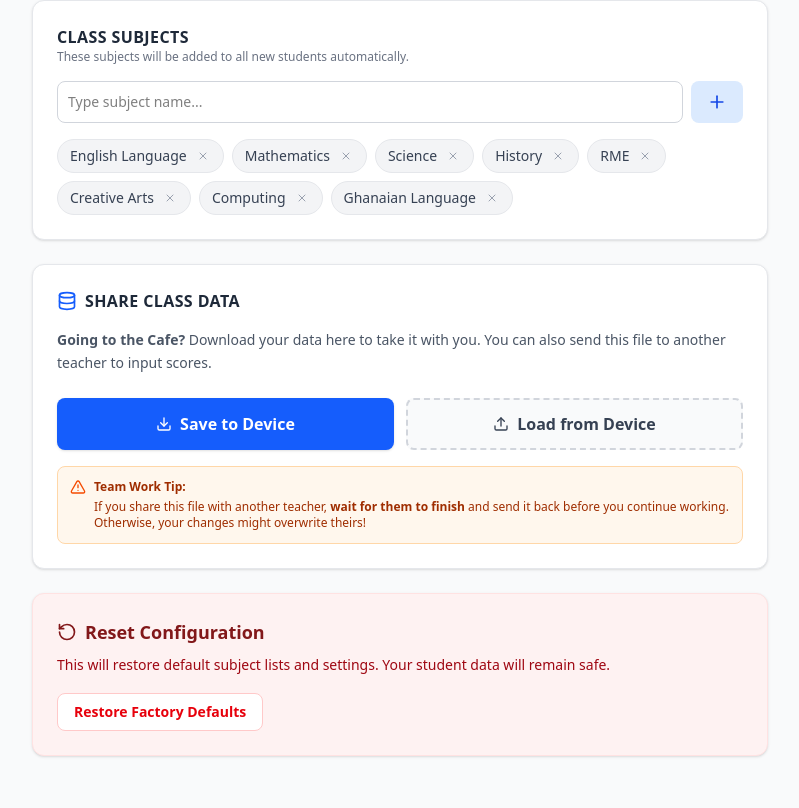
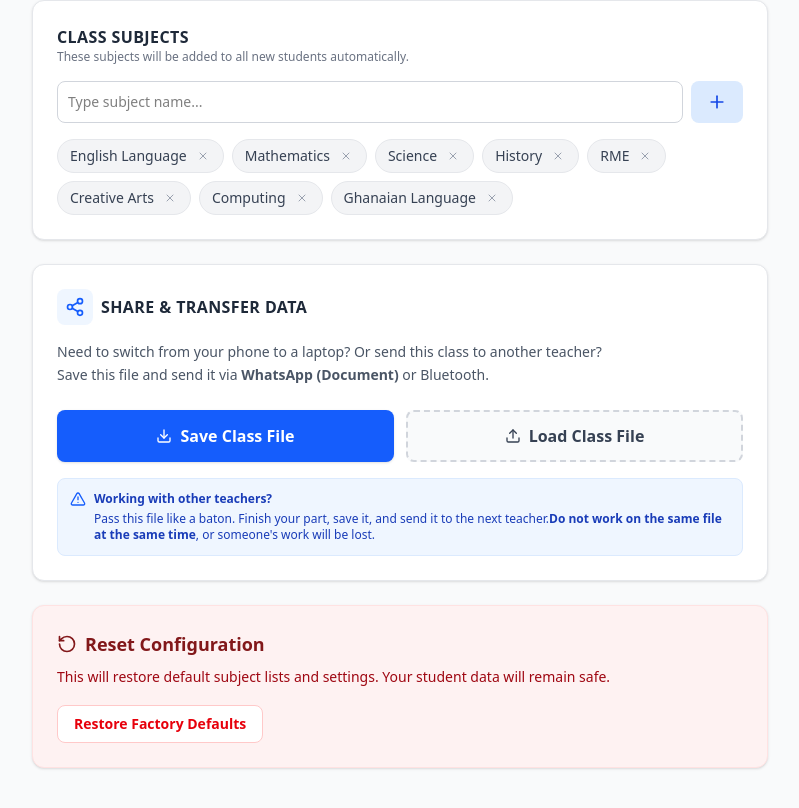
Before and after one commit to adamtoffic/repota, a React (Vite) app: page /settings in a window 1280 px wide. Shown: the part 1535-2343 px from the top of the page, without its empty margins (240-1039 px from the left). Built offline with nearby package versions, Linux system fonts and the light colour scheme.

Commit message:
feat: enhance data backup with shareable json and update dependencies

```diff
--- a/src/components/DashboardToolbar.tsx
+++ b/src/components/DashboardToolbar.tsx
@@ -1,5 +1,5 @@
 // src/components/DashboardToolbar.tsx
-import { Search, Filter, Download, MoreVertical, Trash2, Upload } from "lucide-react";
+import { Search, Download, MoreVertical, Trash2, Upload } from "lucide-react";
 import { useState } from "react";
 import type { ReactNode } from "react"; // Needed for the 'icon' type
 
--- a/src/components/DataBackup.tsx
+++ b/src/components/DataBackup.tsx
@@ -1,20 +1,18 @@
 import { useState, useRef } from "react";
-import { Download, Upload, Database, AlertTriangle, CheckCircle } from "lucide-react";
+import { Download, Upload, AlertTriangle, CheckCircle, Share2 } from "lucide-react"; // ✅ Added Share2 icon
 import { useToast } from "../hooks/useToast";
-import { ConfirmModal } from "./ConfirmModal"; // ✅ Import Modal
-import { safeGetItem, safeSetItem, STORAGE_KEYS } from "../utils/storage"; // ✅ Use Safe Storage
+import { ConfirmModal } from "./ConfirmModal";
+import { safeGetItem, safeSetItem, STORAGE_KEYS } from "../utils/storage";
 
 export function DataBackup() {
   const [status, setStatus] = useState<"idle" | "success" | "error">("idle");
   const [message, setMessage] = useState("");
   const { showToast } = useToast();
 
-  // ✅ STATE FOR MODAL
   const [showImportModal, setShowImportModal] = useState(false);
   const [pendingFile, setPendingFile] = useState<File | null>(null);
   const [importStats, setImportStats] = useState({ count: 0, school: "" });
 
-  // Ref to reset file input
   const fileInputRef = useRef<HTMLInputElement>(null);
 
   // 1. EXPORT HANDLER
@@ -23,7 +21,6 @@ export function DataBackup() {
       const students = safeGetItem(STORAGE_KEYS.STUDENTS);
       const settings = safeGetItem(STORAGE_KEYS.SETTINGS);
 
-      // Parse safely
       const parsedSettings = settings ? JSON.parse(settings) : {};
       const parsedStudents = students ? JSON.parse(students) : [];
 
@@ -42,9 +39,9 @@ export function DataBackup() {
       const className = parsedSettings.className || "Class";
       const date = new Date().toISOString().split("T")[0];
 
-      // Filename: "Royal_School_JHS2_Backup_2025-10-20.json"
+      // Filename optimized for WhatsApp (e.g., "Class6_Data_2025.json")
       link.href = url;
-      link.download = `${schoolName}_${className}_Backup_${date}.json`.replace(/\s+/g, "_");
+      link.download = `${schoolName}_${className}_${date}.json`.replace(/\s+/g, "_");
 
       document.body.appendChild(link);
       link.click();
@@ -52,17 +49,17 @@ export function DataBackup() {
       URL.revokeObjectURL(url);
 
       setStatus("success");
-      showToast(`Backup created with ${parsedStudents.length} students.`, "success");
-      setMessage(`Backup downloaded! (${parsedStudents.length} students)`);
-      setTimeout(() => setStatus("idle"), 3000);
+      showToast("File saved! You can now send this via WhatsApp.", "success");
+      setMessage(`File downloaded. Check your 'Downloads' folder.`);
+      setTimeout(() => setStatus("idle"), 5000);
     } catch (error) {
       setStatus("error");
-      setMessage("Failed to export data.");
+      setMessage("Failed to save file.");
       console.error(error);
     }
   };
 
-  // 2. FILE SELECTION (Pre-Validation)
+  // 2. FILE SELECTION
   const handleFileSelect = (event: React.ChangeEvent<HTMLInputElement>) => {
     const file = event.target.files?.[0];
     if (!file) return;
@@ -73,28 +70,26 @@ export function DataBackup() {
         const content = e.target?.result as string;
         const backup = JSON.parse(content);
 
-        // Validate structure
         if (!backup.students || !backup.settings) {
           throw new Error("Invalid file format");
         }
 
-        // ✅ Save file to state and OPEN MODAL instead of window.confirm
         setPendingFile(file);
         setImportStats({
           count: backup.students.length,
           school: backup.settings.schoolName || "Unknown School",
         });
         setShowImportModal(true);
-      } catch (error) {
+      } catch {
         setStatus("error");
-        showToast("Invalid backup file.", "error");
-        if (fileInputRef.current) fileInputRef.current.value = ""; // Reset
+        showToast("Invalid file. Please select a valid ClassSync file.", "error");
+        if (fileInputRef.current) fileInputRef.current.value = "";
       }
     };
     reader.readAsText(file);
   };
 
-  // 3. ACTUAL IMPORT (After Modal Confirmation)
+  // 3. IMPORT EXECUTION
   const executeImport = () => {
     if (!pendingFile) return;
 
@@ -103,15 +98,11 @@ export function DataBackup() {
       const content = e.target?.result as string;
       const backup = JSON.parse(content);
 
-      // Restore to LocalStorage
       safeSetItem(STORAGE_KEYS.STUDENTS, JSON.stringify(backup.students));
       safeSetItem(STORAGE_KEYS.SETTINGS, JSON.stringify(backup.settings));
 
       setStatus("success");
-      showToast("Data restored! Reloading...", "success");
-      setMessage("Restore complete. Refreshing app...");
-
-      // Reload to apply changes (Context needs to re-mount to pick up storage changes if purely relying on init)
+      showToast("Class data loaded successfully!", "success");
       setTimeout(() => window.location.reload(), 1000);
     };
     reader.readAsText(pendingFile);
@@ -121,15 +112,18 @@ export function DataBackup() {
   return (
     <div className="rounded-xl border border-gray-200 bg-white p-6 shadow-sm">
       <div className="mb-4 flex items-center gap-2">
-        <Database className="h-5 w-5 text-blue-600" />
+        <div className="rounded-lg bg-blue-50 p-2">
+          <Share2 className="h-5 w-5 text-blue-600" />
+        </div>
         <h2 className="text-base font-bold tracking-wide text-gray-800 uppercase">
-          Share Class Data
+          Share & Transfer Data
         </h2>
       </div>
 
       <p className="mb-6 text-sm leading-relaxed text-gray-600">
-        <strong>Going to the Cafe?</strong> Download your data here to take it with you. You can
-        also send this file to another teacher to input scores.
+        Need to switch from your phone to a laptop? Or send this class to another teacher?
+        <br />
+        Save this file and send it via <strong>WhatsApp (Document)</strong> or Bluetooth.
       </p>
 
       {/* Status Message */}
@@ -150,19 +144,17 @@ export function DataBackup() {
 
       {/* Action Buttons */}
       <div className="grid gap-3 sm:grid-cols-2">
-        {/* Export */}
         <button
           onClick={handleExport}
           className="flex items-center justify-center gap-2 rounded-lg bg-blue-600 px-4 py-3 font-bold text-white shadow-sm transition-colors hover:bg-blue-700 active:scale-95"
         >
           <Download className="h-4 w-4" />
-          Save to Device
+          Save Class File
         </button>
 
-        {/* Import */}
         <label className="flex cursor-pointer items-center justify-center gap-2 rounded-lg border-2 border-dashed border-gray-300 bg-gray-50 px-4 py-3 font-bold text-gray-700 transition-colors hover:border-blue-400 hover:bg-blue-50 hover:text-blue-700 active:scale-95">
           <Upload className="h-4 w-4" />
-          Load from Device
+          Load Class File
           <input
             ref={fileInputRef}
             type="file"
@@ -174,31 +166,31 @@ export function DataBackup() {
       </div>
 
       {/* Warning Notice */}
-      <div className="mt-4 rounded-lg border border-orange-200 bg-orange-50 p-3">
+      <div className="mt-4 rounded-lg border border-blue-100 bg-blue-50 p-3">
         <div className="flex gap-2">
-          <AlertTriangle className="h-4 w-4 shrink-0 text-orange-600" />
-          <div className="text-xs text-orange-800">
-            <p className="font-bold">Team Work Tip:</p>
+          <AlertTriangle className="h-4 w-4 shrink-0 text-blue-600" />
+          <div className="text-xs text-blue-800">
+            <p className="font-bold">Working with other teachers?</p>
             <p className="mt-1">
-              If you share this file with another teacher, <strong>wait for them to finish</strong>{" "}
-              and send it back before you continue working. Otherwise, your changes might overwrite
-              theirs!
+              Pass this file like a baton. Finish your part, save it, and send it to the next
+              teacher.
+              <strong>Do not work on the same file at the same time</strong>, or someone's work will
+              be lost.
             </p>
           </div>
         </div>
       </div>
 
-      {/* ✅ CONFIRM IMPORT MODAL */}
       <ConfirmModal
         isOpen={showImportModal}
-        title="Overwrite Current Data?"
-        message={`You are about to load data for "${importStats.school}" containing ${importStats.count} students. This will REPLACE everything currently on this device.`}
-        confirmText="Yes, Overwrite Everything"
+        title="Load New Class Data?"
+        message={`You are about to load "${importStats.school}" (${importStats.count} students). This will REPLACE the current data on this device.`}
+        confirmText="Yes, Load File"
         cancelText="Cancel"
         isDangerous={true}
         onClose={() => {
           setShowImportModal(false);
-          if (fileInputRef.current) fileInputRef.current.value = ""; // Reset input
+          if (fileInputRef.current) fileInputRef.current.value = "";
         }}
         onConfirm={executeImport}
       />
```
Also changed, not shown: 1 other file (tests, documents, lock files or other folders).
